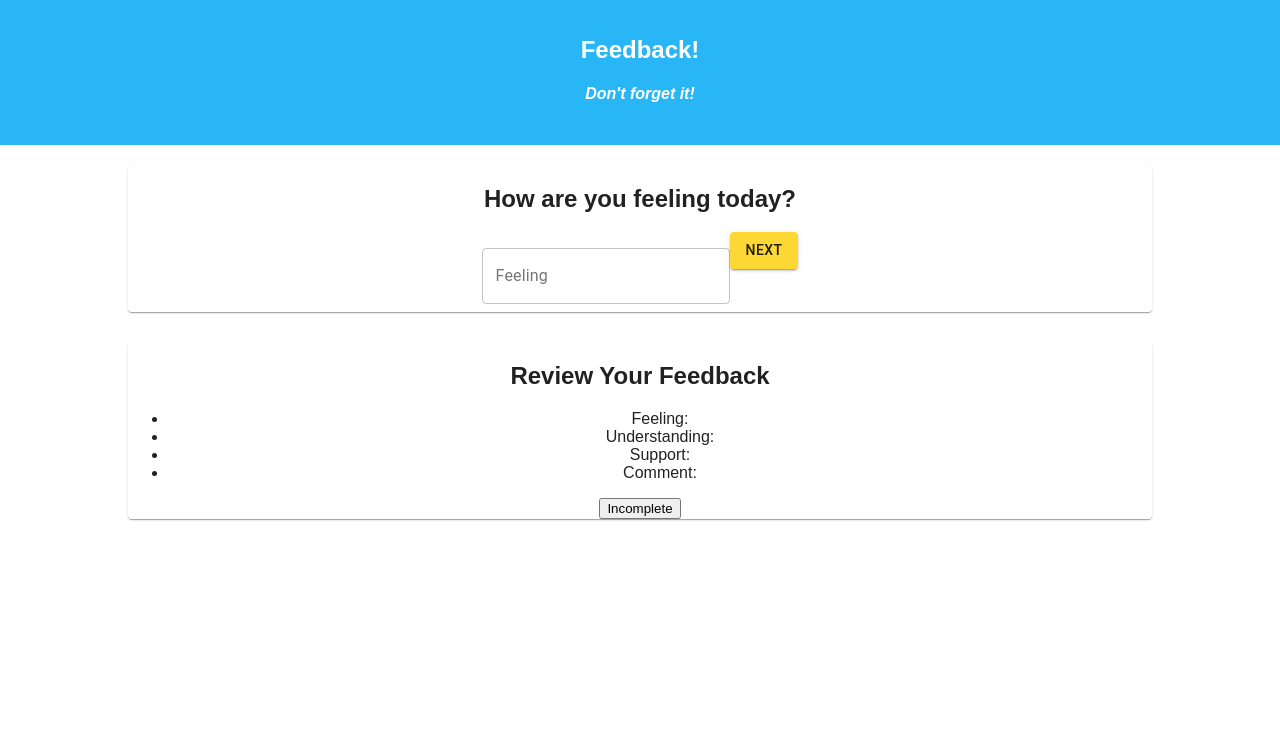
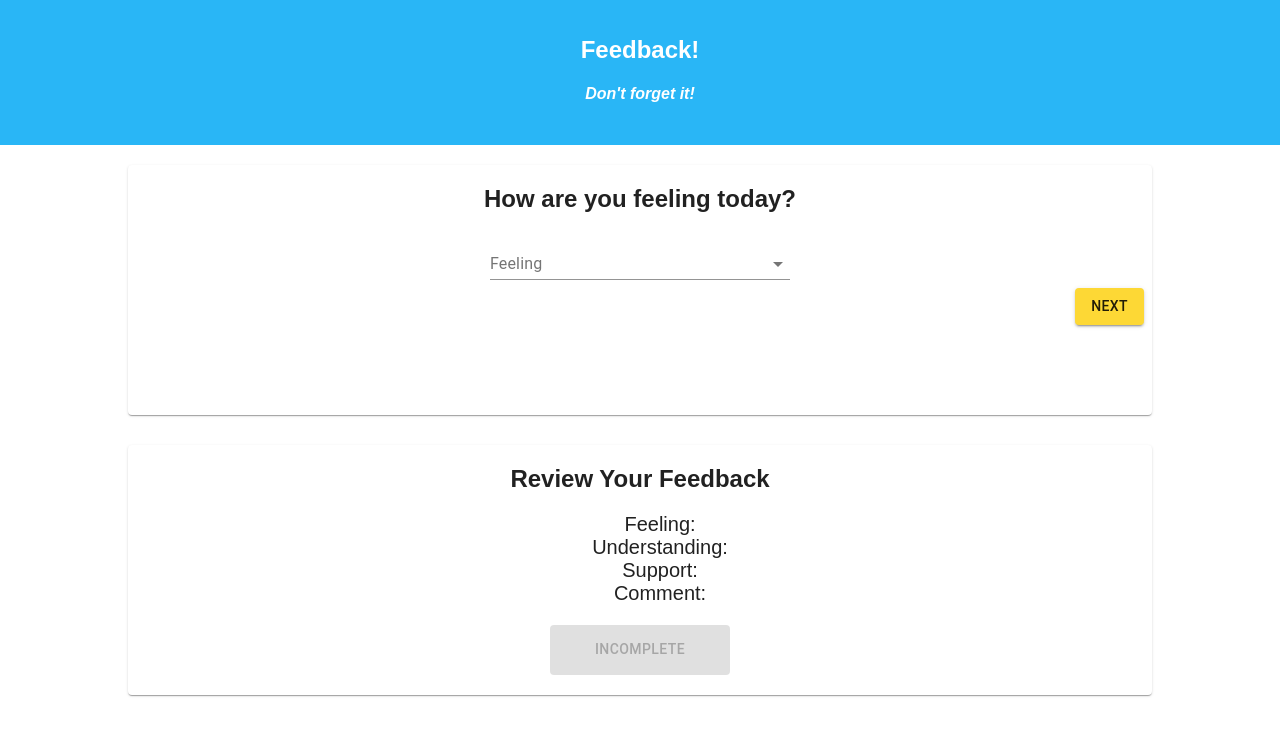
Before and after one commit to WeizhenW/Student-Feedback_Form, a React (Create React App) app: page /#/ in a window 1280 px wide. Shown: the top 736 px of the page. Built offline with nearby package versions, Linux system fonts and the light colour scheme.

Commit message:
styling page 1-4

```diff
--- a/src/components/Comment/Comment.js
+++ b/src/components/Comment/Comment.js
@@ -1,11 +1,24 @@
 import React, { Component } from 'react';
 import { connect } from 'react-redux';
-import { HashRouter as Router, Link } from 'react-router-dom';
 import Review from '../Review/Review';
 import Header from '../Header/Header';
 
+//material ui
+import Card from '@material-ui/core/Card';
+import TextField from '@material-ui/core/TextField';
+
+const styles = {
+    card: {
+        maxWidth: '80%',
+        height: 250,
+        margin: '20px auto',
+    },
+    textField: {
+        width: '50%',
+    }
+}
+
 class Comment extends Component {
-
     handleChangeFor = (propertyName) => (event) => {
         this.props.dispatch({
             type: 'SET_FEEDBACK',
@@ -17,9 +30,17 @@ class Comment extends Component {
         return (
             <div>
                 <Header />
+                <Card style={styles.card}>
                 <h2>Any comments you want to leave?</h2>
-                <p>Comments?</p>
-                <input type="text" placeholder="your comments" onChange={this.handleChangeFor('comment')}></input>
+                <TextField
+                    type="text"
+                    label="your comments"
+                    variant="outlined"
+                    multiline
+                    rows="4"
+                    style={styles.textField}
+                    onChange={this.handleChangeFor('comment')} />
+                </Card>
                 <Review />
             </div>
          );
--- a/src/components/Feeling/Feeling.js
+++ b/src/components/Feeling/Feeling.js
@@ -1,23 +1,39 @@
+//react
 import React, { Component } from 'react';
+//redux
 import { connect } from 'react-redux';
+//routers
 import { HashRouter as Router, Link } from 'react-router-dom';
+
+//reusable components
+import Header from '../Header/Header';
 import Review from '../Review/Review';
-import Header from '../Header/Header';
+
 //material ui
 import Button from '@material-ui/core/Button';
 import Card from '@material-ui/core/Card';
-import TextField from '@material-ui/core/TextField';
-
-
-
+import CardActions from '@material-ui/core/CardActions';
+import InputLabel from '@material-ui/core/InputLabel';
+import MenuItem from '@material-ui/core/MenuItem';
+import FormControl from '@material-ui/core/FormControl';
+import Select from '@material-ui/core/Select';
+//material ui styles
 const styles = {
     card: {
         maxWidth: '80%',
+        height: 250,
         margin: '20px auto',
     },
     button: {
-        alignItems: "right",
-    }
+        float: "right",
+    },
+    form: {
+        display: 'flex',
+        flexWrap: 'wrap',
+        width: 300,
+        margin: 'auto'
+    },
+
 }
 
 class Feeling extends Component {
@@ -35,14 +51,28 @@ class Feeling extends Component {
                 <Header />
                 <Card style={styles.card}>
                     <h2>How are you feeling today?</h2>
-                    <TextField type="number" label="Feeling" variant="outlined" margin="normal" onChange={this.handleChangeFor('feeling')}></TextField>
+                    <FormControl style={styles.form}>
+                        <InputLabel htmlFor="feeling">Feeling</InputLabel>
+                        <Select
+                            value={this.props.reduxState.feedbackReducer.feeling}
+                            onChange={this.handleChangeFor('feeling')}
+                        >
+                            <MenuItem value=""><em></em></MenuItem>
+                            <MenuItem value={1}>1</MenuItem>
+                            <MenuItem value={2}>2</MenuItem>
+                            <MenuItem value={3}>3</MenuItem>
+                            <MenuItem value={4}>4</MenuItem>
+                            <MenuItem value={5}>5</MenuItem>
+                        </Select>
+                    </FormControl>
                     {/* link to the next page */}
-                    <Router>
-                        <Link to="/understanding" ><Button variant="contained" color="secondary" style={styles.button} >Next</Button></Link>
-                    </Router>
+                    <CardActions style={styles.button}>
+                        <Router>
+                            <Link to="/understanding" ><Button variant="contained" color="secondary" style={styles.button} >Next</Button></Link>
+                        </Router>
+                    </CardActions>
                 </Card>
                 <Review />
-
             </div>
         );
     }
--- a/src/components/Review/Review.js
+++ b/src/components/Review/Review.js
@@ -6,13 +6,23 @@ import { HashRouter as Router, Link } from 'react-router-dom';
 //material ui
 import Button from '@material-ui/core/Button';
 import Card from '@material-ui/core/Card';
-import TextField from '@material-ui/core/TextField';
 
 const styles = {
     card: {
         maxWidth: '80%',
+        height: 250,
         margin: '30px auto',
     },
+    list: {
+        listStyle: 'none',
+        fontSize: 20,
+    },
+    button: {
+        height: 50,
+        width: 180,
+    },
+
+
 }
 
 class Review extends Component {
@@ -36,7 +46,7 @@ class Review extends Component {
                 <Card style={styles.card}>
 
                     <h2>Review Your Feedback</h2>
-                    <ul>
+                    <ul style={styles.list}>
                         {/* render the feedbackReducer's value in DOM */}
                         <li>Feeling: {this.props.reduxState.feedbackReducer.feeling}</li>
                         <li>Understanding: {this.props.reduxState.feedbackReducer.understanding}</li>
@@ -47,10 +57,10 @@ class Review extends Component {
                     {this.completed() ?
                         <Router>
                             {/* trigger the submit on click */}
-                            <Link to="/thankyou"><button onClick={this.handleSubmitFeedback}>Submit</button></Link>
+                            <Link to="/thankyou"><Button style={styles.button} variant="contained" color="secondary" onClick={this.handleSubmitFeedback}>Submit</Button></Link>
                         </Router>
                         :
-                        <button>Incomplete</button>
+                        <Button style={styles.button} variant="contained" color="secondary" disabled>Incomplete</Button>
                     }
                 </Card>
             </div>
--- a/src/components/Support/Support.js
+++ b/src/components/Support/Support.js
@@ -1,15 +1,46 @@
+//react
 import React, { Component } from 'react';
+//redux
 import { connect } from 'react-redux';
+//routers
 import { HashRouter as Router, Link } from 'react-router-dom';
+
+//reusable components
+import Header from '../Header/Header';
 import Review from '../Review/Review';
-import Header from '../Header/Header';
+
+//material ui
+import Button from '@material-ui/core/Button';
+import Card from '@material-ui/core/Card';
+import InputLabel from '@material-ui/core/InputLabel';
+import MenuItem from '@material-ui/core/MenuItem';
+import FormControl from '@material-ui/core/FormControl';
+import Select from '@material-ui/core/Select';
+//material ui styles
+const styles = {
+    card: {
+        maxWidth: '80%',
+        height: 250,
+        margin: '20px auto',
+    },
+    button: {
+        float: "right",
+    },
+    form: {
+        display: 'flex',
+        flexWrap: 'wrap',
+        width: 300,
+        margin: 'auto'
+    },
+
+}
 
 class Support extends Component {
 
     handleChangeFor = (propertyName) => (event) => {
         this.props.dispatch({
             type: 'SET_FEEDBACK',
-            payload: {[propertyName]: event.target.value},
+            payload: { [propertyName]: event.target.value },
         })
     }
 
@@ -17,16 +48,30 @@ class Support extends Component {
         return (
             <div>
                 <Header />
-                <h2>How well are you being supported?</h2>
-                <p>Supported?</p>
-                <input type="number" placeholder="support" onChange={this.handleChangeFor('support')}></input>
-                <Router>
-                    <Link to="/comment" ><button>Next</button></Link>
-                </Router>
-                <Review />
+                <Card style={styles.card}>
+                    <h2>How well are you being supported?</h2>
+                    <FormControl style={styles.form}>
+                        <InputLabel htmlFor="support">Support</InputLabel>
+                        <Select
+                            value={this.props.reduxState.feedbackReducer.support}
+                            onChange={this.handleChangeFor('support')}
+                        >
+                            <MenuItem value=""><em></em></MenuItem>
+                            <MenuItem value={1}>1</MenuItem>
+                            <MenuItem value={2}>2</MenuItem>
+                            <MenuItem value={3}>3</MenuItem>
+                            <MenuItem value={4}>4</MenuItem>
+                            <MenuItem value={5}>5</MenuItem>
+                        </Select>
+                    </FormControl>
+                    <Router>
+                        <Link to="/comment" ><Button style={styles.button} variant="contained" color="secondary">Next</Button></Link>
+                    </ Router>
+                    </Card>
+                    <Review />
 
-             </div>
-         );
+            </div>
+        );
     }
 }
 
--- a/src/components/ThankYou/ThankYou.js
+++ b/src/components/ThankYou/ThankYou.js
@@ -1,7 +1,16 @@
 import React, { Component } from 'react';
 import { connect } from 'react-redux';
 import { HashRouter as Router, Link } from 'react-router-dom';
+import Button from '@material-ui/core/Button';
 
+const styles = {
+    button: {
+        marginTop: 50,
+        height: 60,
+        width: 300,
+        fontSize: 18,
+    }
+}
 
 class ThankYou extends Component {
 
@@ -11,12 +20,17 @@ class ThankYou extends Component {
         })
     }
 
+
+
     render() {
         return (
             <div>
-            <h2>Thank you!</h2>
+                <header className="App-header" color="primary">
+                    <h1 className="App-title ">Thank you!</h1>
+                </header>
+            <h2>Thank you for your feedback!</h2>
             <Router>
-              <Link to="/"><p onClick={this.handleBackToHome}>Leave New Feedback</p></Link>
+              <Link to="/"><Button style={styles.button} variant="contained" color="primary" onClick={this.handleBackToHome}>Leave New Feedback</Button></Link>
             </Router>
         </div>
          );
--- a/src/components/Understanding/Understanding.js
+++ b/src/components/Understanding/Understanding.js
@@ -1,22 +1,38 @@
+//react
 import React, { Component } from 'react';
+//redux
 import { connect } from 'react-redux';
+//routers
 import { HashRouter as Router, Link } from 'react-router-dom';
+
+//reusable components
+import Header from '../Header/Header';
 import Review from '../Review/Review';
-import Header from '../Header/Header';
 
 //material ui
 import Button from '@material-ui/core/Button';
 import Card from '@material-ui/core/Card';
-import TextField from '@material-ui/core/TextField';
-
+import InputLabel from '@material-ui/core/InputLabel';
+import MenuItem from '@material-ui/core/MenuItem';
+import FormControl from '@material-ui/core/FormControl';
+import Select from '@material-ui/core/Select';
+//material ui styles
 const styles = {
     card: {
         maxWidth: '80%',
+        height: 250,
         margin: '20px auto',
     },
     button: {
-        alignItems: "right",
-    }
+        float: "right",
+    },
+    form: {
+        display: 'flex',
+        flexWrap: 'wrap',
+        width: 300,
+        margin: 'auto'
+    },
+
 }
 
 class Understanding extends Component {
@@ -34,9 +50,22 @@ class Understanding extends Component {
                 <Header />
                 <Card style={styles.card}>
                     <h2>How well are you understanding the content?</h2>
-                    <TextField type="number" label="understanding" onChange={this.handleChangeFor('understanding')}></TextField>
+                    <FormControl style={styles.form}>
+                        <InputLabel htmlFor="understanding">Understanding</InputLabel>
+                        <Select
+                            value={this.props.reduxState.feedbackReducer.understanding}
+                            onChange={this.handleChangeFor('understanding')}
+                        >
+                            <MenuItem value=""><em></em></MenuItem>
+                            <MenuItem value={1}>1</MenuItem>
+                            <MenuItem value={2}>2</MenuItem>
+                            <MenuItem value={3}>3</MenuItem>
+                            <MenuItem value={4}>4</MenuItem>
+                            <MenuItem value={5}>5</MenuItem>
+                        </Select>
+                    </FormControl>
                     <Router>
-                        <Link to="/support" ><Button variant="contained" color="secondary">Next</Button></Link>
+                        <Link to="/support" ><Button style={styles.button} variant="contained" color="secondary">Next</Button></Link>
                     </Router>
                 </Card>
                 <Review />
```
Also changed, not shown: src/components/Admin/Admin.js (+7 -6 lines), src/components/App/App.js (+3 -4 lines), src/components/Header/Header.js (+11 -5 lines).
